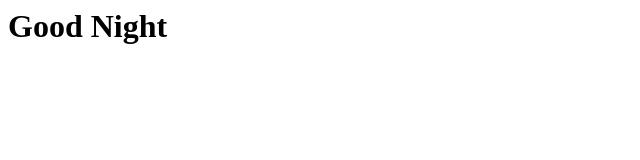
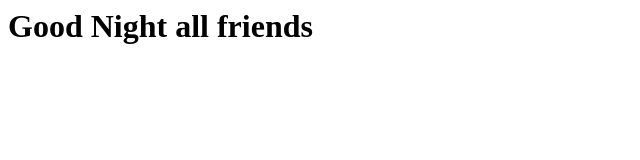
Before and after one commit to Waleedbaig1/bootcamp-paractice, a plain HTML site: page index.html in a window 1280 px wide. Shown: the whole page, without its empty margins (0-640 px from the left). Drawn offline with Linux system fonts and the light colour scheme.

Commit message:
Updates index.html

```diff
--- a/index.html
+++ b/index.html
@@ -5,6 +5,6 @@
     <title>Document</title>
 </head>
 <body>
-    <h1>Good Night</h1>
+    <h1>Good Night all friends</h1>
 </body>
 </html>
```
